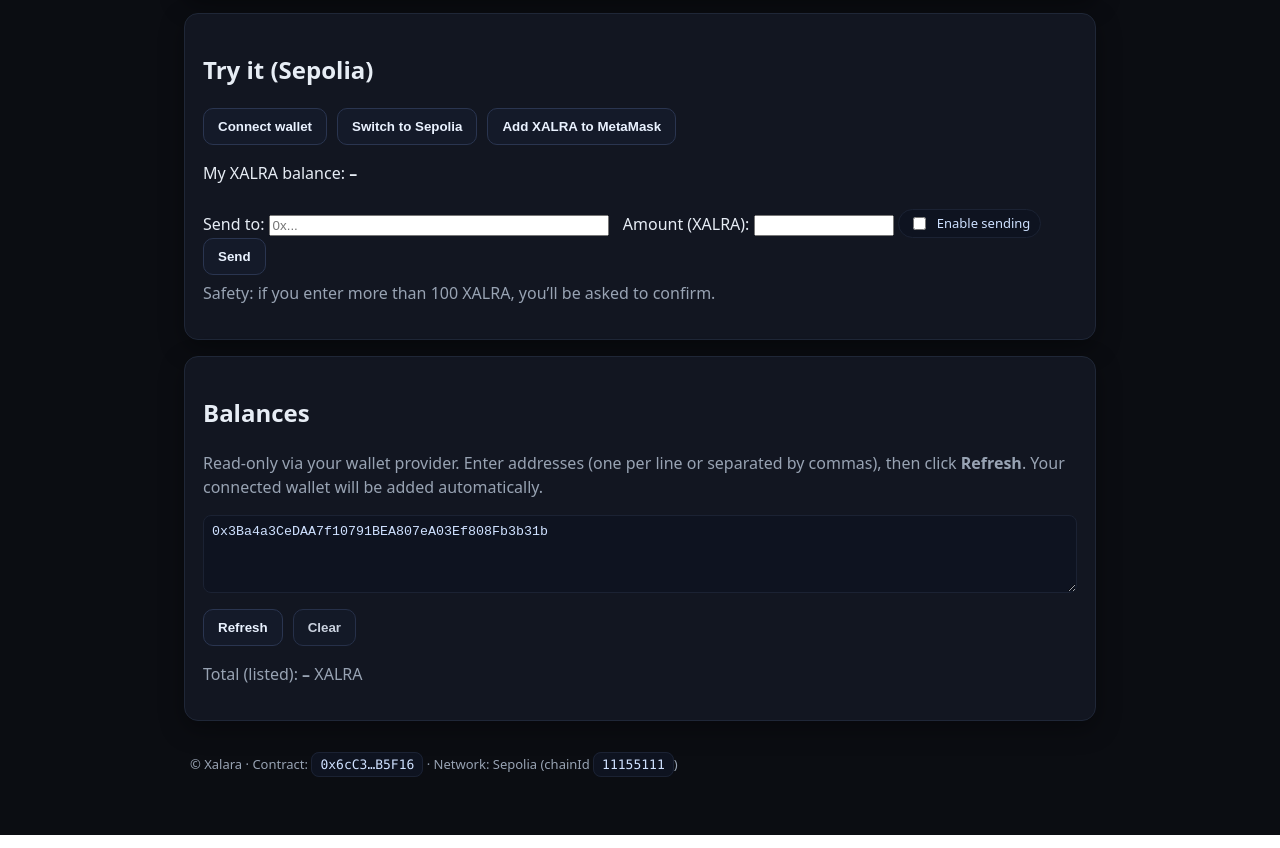
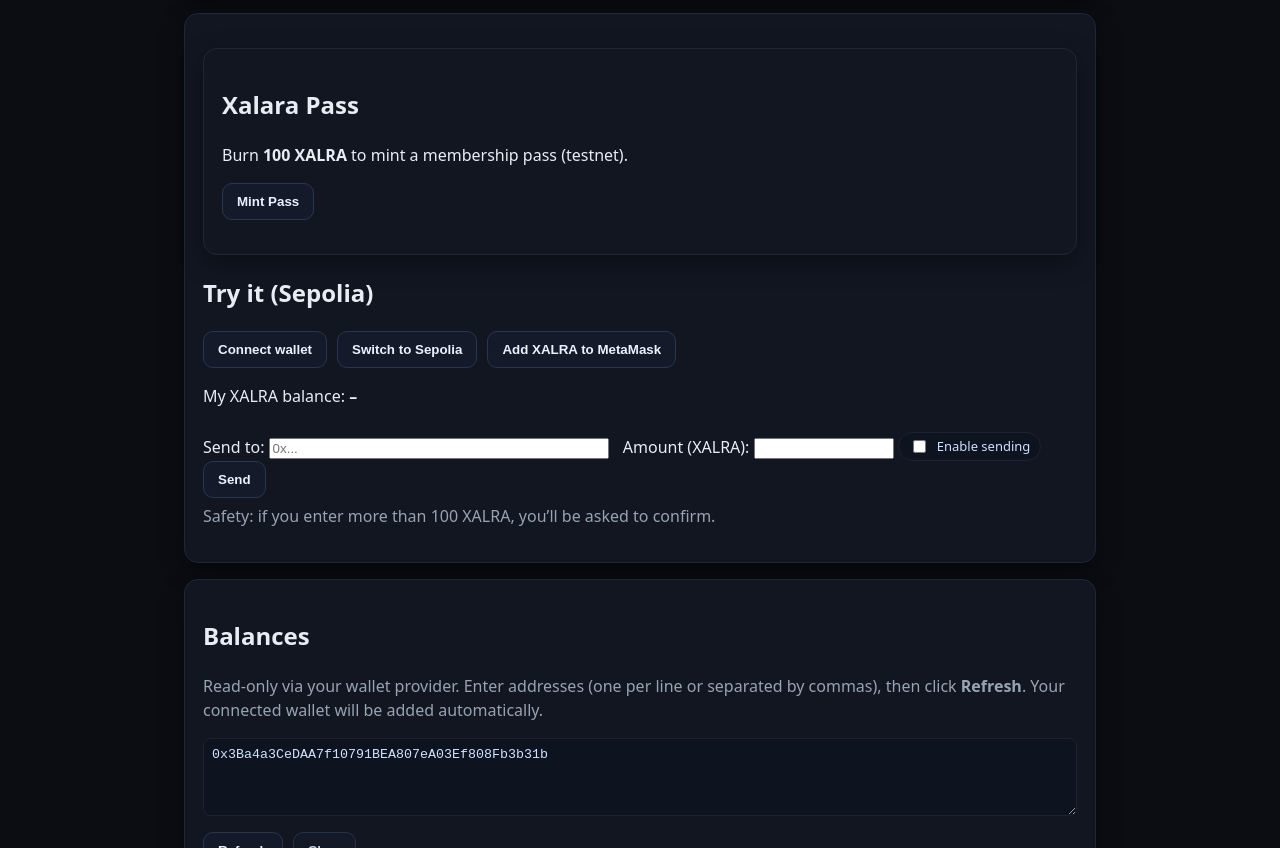
Before and after one commit to mrtlhn/xalara-site, a plain HTML site: page index.html in a window 1280 px wide. Shown: the part 940-1788 px from the top of the page. Drawn offline with nearby package versions, Linux system fonts and the light colour scheme.

Commit message:
Update index.html

```diff
--- a/index.html
+++ b/index.html
@@ -95,6 +95,13 @@
 
     <!-- Try it panel -->
     <section class="card" id="try">
+      <section class="card" id="pass">
+  <h2>Xalara Pass</h2>
+  <p>Burn <strong>100 XALRA</strong> to mint a membership pass (testnet).</p>
+  <button id="mintPass">Mint Pass</button>
+  <p class="muted" id="passStatus"></p>
+</section>
+
       <h2>Try it (Sepolia)</h2>
       <div class="btn-row">
         <button id="connect">Connect wallet</button>
```
